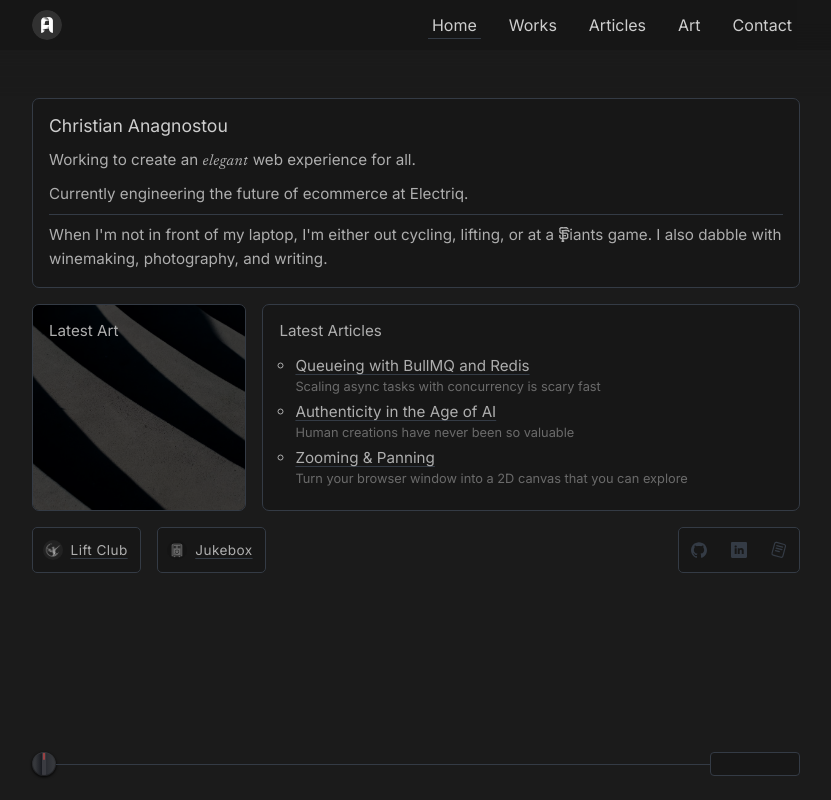
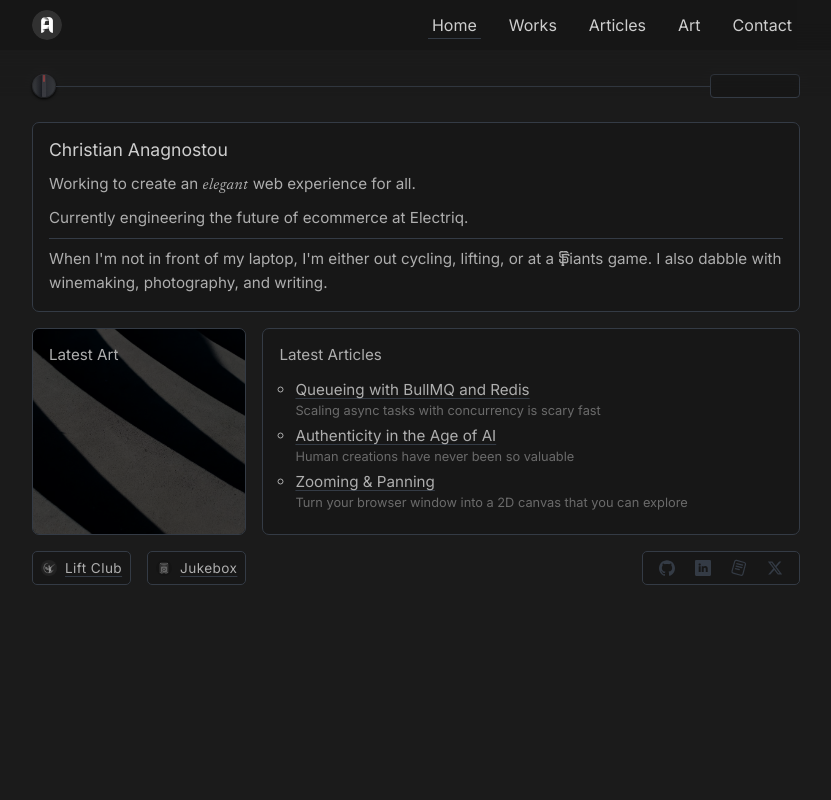
Before and after one commit to christiananagnostou/www, a Next.js app: page / in a window 1280 px wide. Shown: the whole page, without its empty margins (224-1055 px from the left). Built offline with nearby package versions, Linux system fonts and the light colour scheme.

Commit message:
update homepage UI layout

```diff
--- /dev/null
+++ b/components/Home/FeaturedProjects.tsx
@@ -0,0 +1,85 @@
+import { motion } from 'framer-motion'
+import Image from 'next/image'
+import Link from 'next/link'
+import styled from 'styled-components'
+import { fade, staggerFade } from '../animation'
+import JukeboxLogo from '/public/logo-jukebox.png'
+import LiftClubLogo from '/public/logo-liftclub.png'
+
+type Props = {}
+
+const FeaturedProjects = (props: Props) => {
+  return (
+    <Container variants={staggerFade}>
+      <Link href={'https://www.liftclub.app/'} title="Lift Club - your new favorite workout app" target="_blank">
+        <motion.p variants={fade} className="project-link">
+          <Image
+            src={LiftClubLogo}
+            alt="Latest photo posted on my website - found on the art page."
+            blurDataURL={LiftClubLogo.blurDataURL}
+            placeholder="blur"
+          />
+          Lift Club
+        </motion.p>
+      </Link>
+      <Link
+        href={'https://github.com/christiananagnostou/jukebox'}
+        title="Jukebox - your new favorite desktop music player"
+        target="_blank"
+      >
+        <motion.p variants={fade} className="project-link">
+          <Image
+            src={JukeboxLogo}
+            alt="Latest photo posted on my website - found on the art page."
+            blurDataURL={JukeboxLogo.blurDataURL}
+            placeholder="blur"
+            className="darken"
+          />
+          Jukebox
+        </motion.p>
+      </Link>
+    </Container>
+  )
+}
+
+export default FeaturedProjects
+
+const Container = styled(motion.section)`
+  display: flex;
+  flex-wrap: wrap;
+  gap: 1rem;
+  flex: 1;
+  color: var(--text);
+
+  .project-link {
+    min-width: max-content;
+    display: flex;
+    gap: 0.5rem;
+    align-items: center;
+    border-radius: 5px;
+    padding: 0.5rem;
+    background: var(--bg);
+    border: 1px solid var(--accent);
+    cursor: alias;
+    font-size: 0.85rem;
+    letter-spacing: 0.03em;
+
+    img {
+      height: 16px;
+      width: 16px;
+      border-radius: 3rem;
+
+      transition: filter 0.2s ease;
+
+      filter: grayscale(1);
+
+      &.darken {
+        filter: grayscale(1) brightness(0.5);
+      }
+    }
+
+    &:hover img {
+      filter: none;
+    }
+  }
+`
--- a/components/Home/TVBar.tsx
+++ b/components/Home/TVBar.tsx
@@ -1,6 +1,5 @@
 import { motion, PanInfo } from 'framer-motion'
-import Image from 'next/image'
-import { useRef, useState } from 'react'
+import { Dispatch, SetStateAction, useEffect, useRef, useState } from 'react'
 import styled from 'styled-components'
 import { fade, staggerFadeFast } from '../animation'
 import { useWindowSize } from '../Hooks'
@@ -22,9 +21,13 @@ const Sections = [
   'persist',
 ]
 
+type Props = {
+  setShowSignature: Dispatch<SetStateAction<boolean>>
+}
+
 const BarGradient = 'linear-gradient(to right, rgb(80,80,95), rgba(200, 200, 200, 0.2)'
 
-const TVBar = () => {
+const TVBar = ({ setShowSignature }: Props) => {
   const knobRef = useRef<HTMLDivElement>(null)
   const barsRef = useRef<HTMLDivElement>(null)
   const buttonRef = useRef<HTMLButtonElement>(null)
@@ -50,20 +53,12 @@ const TVBar = () => {
     knobRef.current.dataset.currentDeg = newPos.toString()
   }
 
+  useEffect(() => {
+    setShowSignature(isBarFull)
+  }, [isBarFull, setShowSignature])
+
   return (
     <>
-      <Signature
-        src="/signature.png"
-        style={
-          isBarFull ? { opacity: 1, transition: 'opacity 2s 2s ease' } : { opacity: 0, transition: 'opacity 0.3s ease' }
-        }
-        height={70}
-        width={150}
-        alt="Signature of Christian Anagnostou"
-      />
-
-      <div className="spacer"></div>
-
       <TVControls variants={staggerFadeFast}>
         <Knob variants={fade} onPan={onKnobPan}>
           <div className="knob" ref={knobRef} style={{ filter: isBarFull ? 'brightness(90%)' : 'brightness(100%)' }} />
@@ -115,12 +110,6 @@ const TVBar = () => {
 }
 
 export default TVBar
-
-const Signature = styled(Image)`
-  margin: 1rem 0 0 auto;
-  pointer-events: none;
-  user-select: none;
-`
 
 const Knob = styled(motion.div)`
   --knob-border-width: 1px;
--- a/components/SocialLinks.tsx
+++ b/components/SocialLinks.tsx
@@ -5,6 +5,7 @@ import { fade } from './animation'
 import Github from './SVG/GitHub'
 import LinkedIn from './SVG/LinkedIn'
 import Readcv from './SVG/Readcv'
+import Twitter from './SVG/Twitter'
 
 function SocialLinks() {
   return (
@@ -15,25 +16,20 @@ function SocialLinks() {
         </a>
       </li>
       <li>
-        <a href="https://www.linkedin.com/in/ChristianAnagnostou/" target="_blank" rel="noreferrer">
+        <a href="https://linkedin.com/in/ChristianAnagnostou/" target="_blank" rel="noreferrer">
           <LinkedIn />
         </a>
       </li>
-      {/* <li>
-        <a href="https://www.instagram.com/christian.anagnostou/" target="_blank" rel="noreferrer">
-          <Instagram />
-        </a>
-      </li> */}
       <li>
         <a href="https://read.cv/christian.a" target="_blank" rel="noreferrer">
           <Readcv />
         </a>
       </li>
-      {/* <li>
-        <a href="https://twitter.com/coderdevguy" target="_blank" rel="noreferrer">
+      <li>
+        <a href="https://twitter.com/javascramble" target="_blank" rel="noreferrer">
           <Twitter />
         </a>
-      </li> */}
+      </li>
     </SocialLinkList>
   )
 }
@@ -42,20 +38,21 @@ const SocialLinkList = styled(motion.ul)`
   width: fit-content;
   margin: 0;
   display: flex;
+  gap: 0.75rem;
+  padding: 0 0.75rem;
   justify-content: center;
   align-items: center;
   list-style: none;
 
   border-radius: 5px;
-  padding: 0.6rem 0 0.35rem;
   background: var(--bg);
   border: 1px solid var(--accent);
 
   li {
-    margin: 0 0.75rem;
     flex: 1;
 
     a {
+      padding: 0.5rem 0.25rem;
       display: block;
       cursor: alias;
       color: var(--accent);
@@ -64,6 +61,10 @@ const SocialLinkList = styled(motion.ul)`
       &:hover {
         color: var(--text);
       }
+
+      * {
+        display: block;
+      }
     }
   }
 `
--- a/pages/index.tsx
+++ b/pages/index.tsx
@@ -2,18 +2,15 @@ import { motion } from 'framer-motion'
 import { GetStaticProps } from 'next'
 import Head from 'next/head'
 import Image from 'next/image'
+import { useState } from 'react'
 import styled from 'styled-components'
-import { fade, pageAnimation, staggerFade } from '../components/animation'
+import { pageAnimation } from '../components/animation'
 import Bio from '../components/Home/Bio'
+import FeaturedProjects from '../components/Home/FeaturedProjects'
+import LatestSection from '../components/Home/LatestSection'
 import TVBar from '../components/Home/TVBar'
 import SocialLinks from '../components/SocialLinks'
 import { ArticleType, getAllPosts } from '../lib/articles'
-
-import Link from 'next/link'
-import LatestSection from '../components/Home/LatestSection'
-
-import JukeboxLogo from '/public/logo-jukebox.png'
-import LiftClubLogo from '/public/logo-liftclub.png'
 
 type Props = {
   posts: ArticleType[]
@@ -25,6 +22,8 @@ export const getStaticProps: GetStaticProps = () => {
 }
 
 const Home = ({ posts }: Props) => {
+  const [showSignature, setShowSignature] = useState(false)
+
   return (
     <>
       <Head>
@@ -34,44 +33,31 @@ const Home = ({ posts }: Props) => {
       </Head>
 
       <Container variants={pageAnimation} initial="hidden" animate="show" exit="exit">
+        <TVBar setShowSignature={setShowSignature} />
+
         <Bio />
 
         <LatestSection posts={posts} />
 
-        <SectionWrap>
-          <ProjectLinks variants={staggerFade}>
-            <Link href={'https://www.liftclub.app/'} title="Lift Club - your new favorite workout app" target="_blank">
-              <motion.p variants={fade} className="project-link">
-                <Image
-                  src={LiftClubLogo}
-                  alt="Latest photo posted on my website - found on the art page."
-                  blurDataURL={LiftClubLogo.blurDataURL}
-                  placeholder="blur"
-                />
-                Lift Club
-              </motion.p>
-            </Link>
-            <Link
-              href={'https://github.com/christiananagnostou/jukebox'}
-              title="Jukebox - your new favorite desktop music player"
-              target="_blank"
-            >
-              <motion.p variants={fade} className="project-link">
-                <Image
-                  src={JukeboxLogo}
-                  alt="Latest photo posted on my website - found on the art page."
-                  blurDataURL={JukeboxLogo.blurDataURL}
-                  placeholder="blur"
-                  className="darken"
-                />
-                Jukebox
-              </motion.p>
-            </Link>
-          </ProjectLinks>
+        <FlexWrap>
+          <FeaturedProjects />
 
           <SocialLinks />
-        </SectionWrap>
-        <TVBar />
+        </FlexWrap>
+
+        <div className="spacer" />
+
+        <Signature
+          src="/signature.png"
+          style={
+            showSignature
+              ? { opacity: 0.7, transition: 'opacity 2s 2s ease' }
+              : { opacity: 0, transition: 'opacity 0.3s ease' }
+          }
+          height={60}
+          width={130}
+          alt="Signature of Christian Anagnostou"
+        />
       </Container>
     </>
   )
@@ -93,57 +79,20 @@ const Container = styled(motion.main)`
     height: auto;
     flex: 1;
   }
-
-  @media screen and (min-width: 768px) {
-    padding: 3rem 1rem 1rem;
-  }
 `
 
-const SectionWrap = styled(motion.section)`
+const FlexWrap = styled(motion.section)`
   display: flex;
-  align-items: stretch;
+  align-items: start;
   justify-content: space-between;
   gap: 1rem;
   flex-wrap: wrap;
   width: 100%;
 `
 
-const ProjectLinks = styled(motion.section)`
-  display: flex;
-  flex-wrap: wrap;
-  gap: 1rem;
-  flex: 1;
-  color: var(--text);
-
-  .project-link {
-    min-width: max-content;
-    display: flex;
-    gap: 0.5rem;
-    align-items: center;
-    border-radius: 5px;
-    padding: 0.75rem 0.75rem 0.75rem 0.6rem;
-    background: var(--bg);
-    border: 1px solid var(--accent);
-    cursor: alias;
-    font-size: 0.85rem;
-    letter-spacing: 0.03em;
-
-    img {
-      height: 1.25rem;
-      width: 1.25rem;
-      border-radius: 3rem;
-
-      transition: filter 0.2s ease;
-
-      filter: grayscale(1);
-
-      &.darken {
-        filter: grayscale(1) brightness(0.5);
-      }
-    }
-
-    &:hover img {
-      filter: none;
-    }
-  }
+const Signature = styled(Image)`
+  display: block;
+  margin: 1rem auto;
+  pointer-events: none;
+  user-select: none;
 `
```
